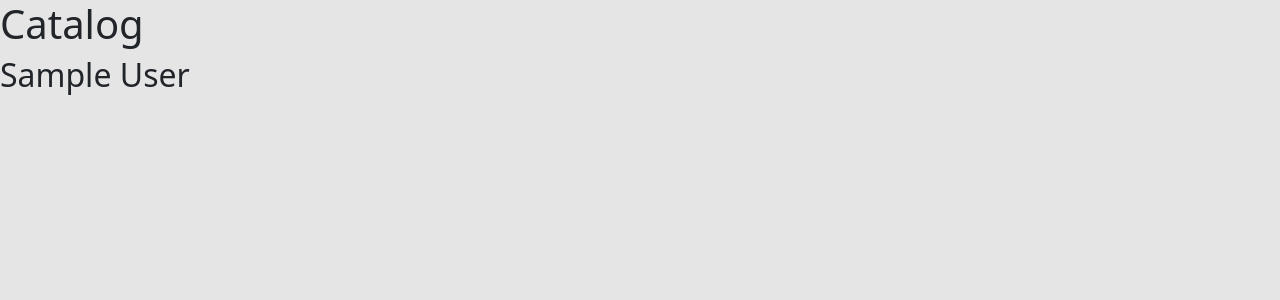
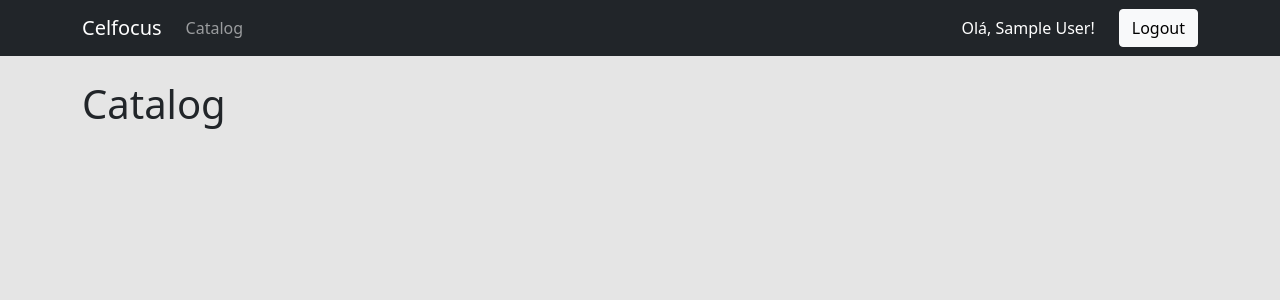
Before and after one commit to luisrodriguesds/project-react, a React (Create React App) app: page /catalog in a window 1280 px wide. Shown: the top 300 px of the page. Built offline with nearby package versions, Linux system fonts and the light colour scheme; sample sign-in values are in the browser's storage.

Commit message:
feat: Logout was implemented * Header bar of catalog was created

```diff
--- /dev/null
+++ b/src/Components/Header.tsx
@@ -0,0 +1,29 @@
+import React from "react";
+import { Button } from "react-bootstrap";
+
+import { Nav, Navbar, Container } from "react-bootstrap";
+import { useAuth } from "../contexts/auth";
+
+const Header: React.FC = () => {
+  const { singOut, user } = useAuth();
+  return (
+    <Navbar bg="dark" variant="dark" className="mb-4">
+      <Container>
+        <div className="d-flex">
+          <Navbar.Brand href="/catalog">Celfocus</Navbar.Brand>
+          <Nav className="me-auto">
+            <Nav.Link href="/catalog">Catalog</Nav.Link>
+          </Nav>
+        </div>
+        <div className="d-flex align-items-center">
+          <div className="text-white mx-4">Olá, {user.name}!</div>
+          <Button onClick={() => singOut()} variant="light">
+            Logout
+          </Button>
+        </div>
+      </Container>
+    </Navbar>
+  );
+};
+
+export default Header;
--- a/src/contexts/auth.tsx
+++ b/src/contexts/auth.tsx
@@ -21,6 +21,7 @@ interface ICredentials {
 
 interface IAuthContext {
   signIn: (credentials: ICredentials) => Promise<void>;
+  singOut: () => void;
   user: IUser;
   isLogged: boolean;
 }
@@ -29,6 +30,7 @@ const AuthContext = createContext({} as IAuthContext);
 
 const AuthProvider: React.FC = ({ children }) => {
   const history = useHistory();
+
   const [data, setData] = useState<ISignInResponse>(() => {
     const token = localStorage.getItem("@pr:token");
     const user = localStorage.getItem("@pr:user")
@@ -80,12 +82,20 @@ const AuthProvider: React.FC = ({ children }) => {
     [history]
   );
 
+  const singOut = useCallback(() => {
+    setData({} as ISignInResponse);
+    localStorage.removeItem("@pr:token");
+    localStorage.removeItem("@pr:user");
+    history.push("/");
+  }, [history]);
+
   return (
     <AuthContext.Provider
       value={{
         isLogged: !!data.user,
         signIn,
         user: data.user,
+        singOut,
       }}
     >
       {children}
--- a/src/pages/Catalog.tsx
+++ b/src/pages/Catalog.tsx
@@ -1,15 +1,13 @@
 import React from "react";
-import { useAuth } from "../contexts/auth";
 
+import Template from "../weigets/Template";
 // import { Container } from './styles';
 
 const Catalog: React.FC = () => {
-  const { user } = useAuth();
   return (
-    <div>
+    <Template>
       <h1>Catalog</h1>
-      <h2>{user.name}</h2>
-    </div>
+    </Template>
   );
 };
 
--- a/src/utils/checkCredentials.ts
+++ b/src/utils/checkCredentials.ts
@@ -12,7 +12,7 @@ export async function checkCredentials({ email, password }: ICheckCredentials) {
     (api) => api.user.email === email && api.user.password === password
   );
   if (!resAPI) {
-    throw new Error("User was not found");
+    throw new Error("Email or password is incorrect");
   }
   return resAPI;
 }
--- /dev/null
+++ b/src/weigets/Template.tsx
@@ -0,0 +1,16 @@
+import React from "react";
+
+import { Container } from "react-bootstrap";
+import Header from "../Components/Header";
+// import { Container } from './styles';
+
+const Template: React.FC = ({ children }) => {
+  return (
+    <>
+      <Header />
+      <Container>{children}</Container>
+    </>
+  );
+};
+
+export default Template;
```
